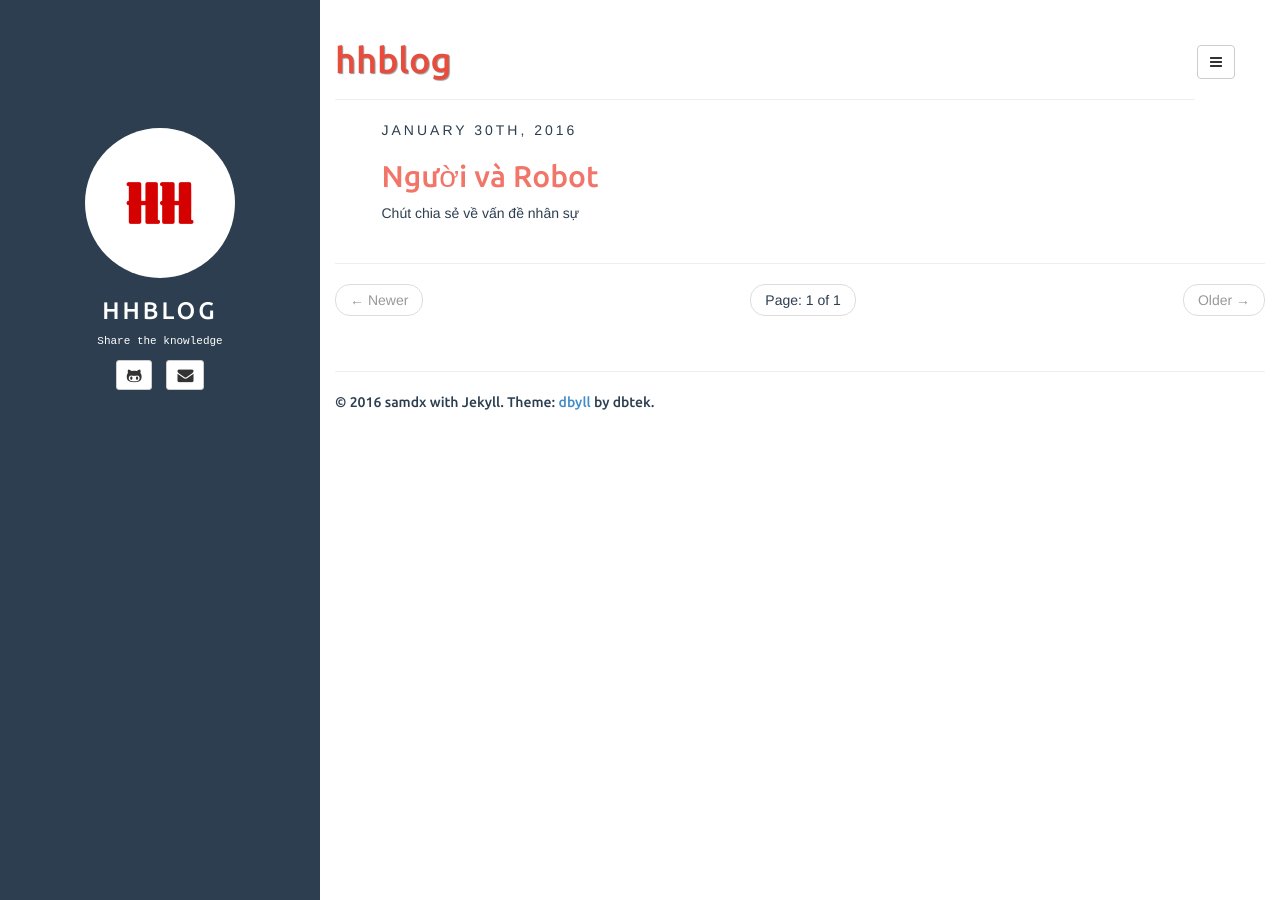
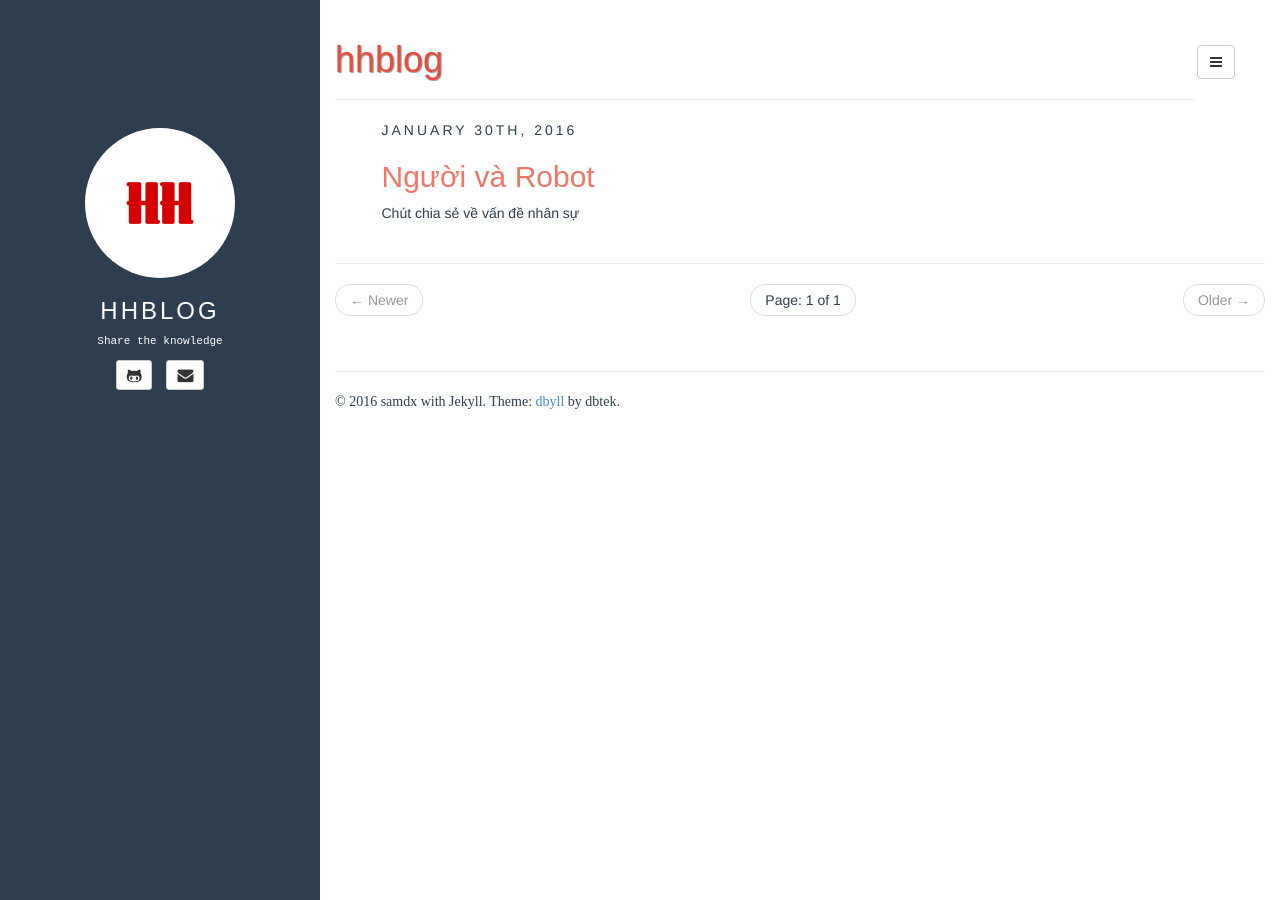
Before and after one commit to honghaco/honghaco.github.io, a Jekyll site: the page built from index.html, in a window 1280 px wide. Built offline with Jekyll 4.4.1, drawn with Linux system fonts in a browser that asks for light colours; the list of posts is cut into pages by our own code.

Commit message:
font: Remove Ubunu, use Open Sans.

```diff
--- a/_includes/default.html
+++ b/_includes/default.html
@@ -79,7 +79,10 @@
 			</a>
 			{% endif %}
 			<a class="navbar-brand" href="{{ site.BASE_PATH }}/">
-				<img src="http://www.gravatar.com/avatar/{{site.author.email_md5}}?s=35" class="img-circle" />
+			<!--	<img
+       src="http://www.gravatar.com/avatar/{{site.author.email_md5}}?s=35"
+       class="img-circle" /> -->
+		        <img src="/assets/ico/favicon-32x32.png" width="32" height="32" class="img-circle" />
 				{{ site.title }}
 			</a>
 		</div>
--- a/_includes/post.html
+++ b/_includes/post.html
@@ -91,13 +91,13 @@
           Google+
         </a>
       </section>
-   -->
       <section class="col-sm-6 author">
         <img src="http://www.gravatar.com/avatar/{{site.author.email_md5}}" class="img-rounded author-image" />
         <h4 class="section-title author-name">{{site.author.name}}</h4>
         <p class="author-bio">{{site.author.bio}}</p>
       </section>
     </div>
+   -->
 
     <div class="clearfix"></div>
 
--- a/assets/css/style.css
+++ b/assets/css/style.css
@@ -1,4 +1,7 @@
-@import url(http://fonts.googleapis.com/css?family=Ubuntu:500&subset=latin,latin-ext);
+/*@import url(http://fonts.googleapis.com/css?family=Ubuntu:500&subset=latin,latin-ext);
+*/
+
+@import url(https://fonts.googleapis.com/css?family=Open+Sans:400,700,400italic,700italic&subset=latin,vietnamese,greek,latin-ext);
 
 body{
 	color: #2c3e50;
```
